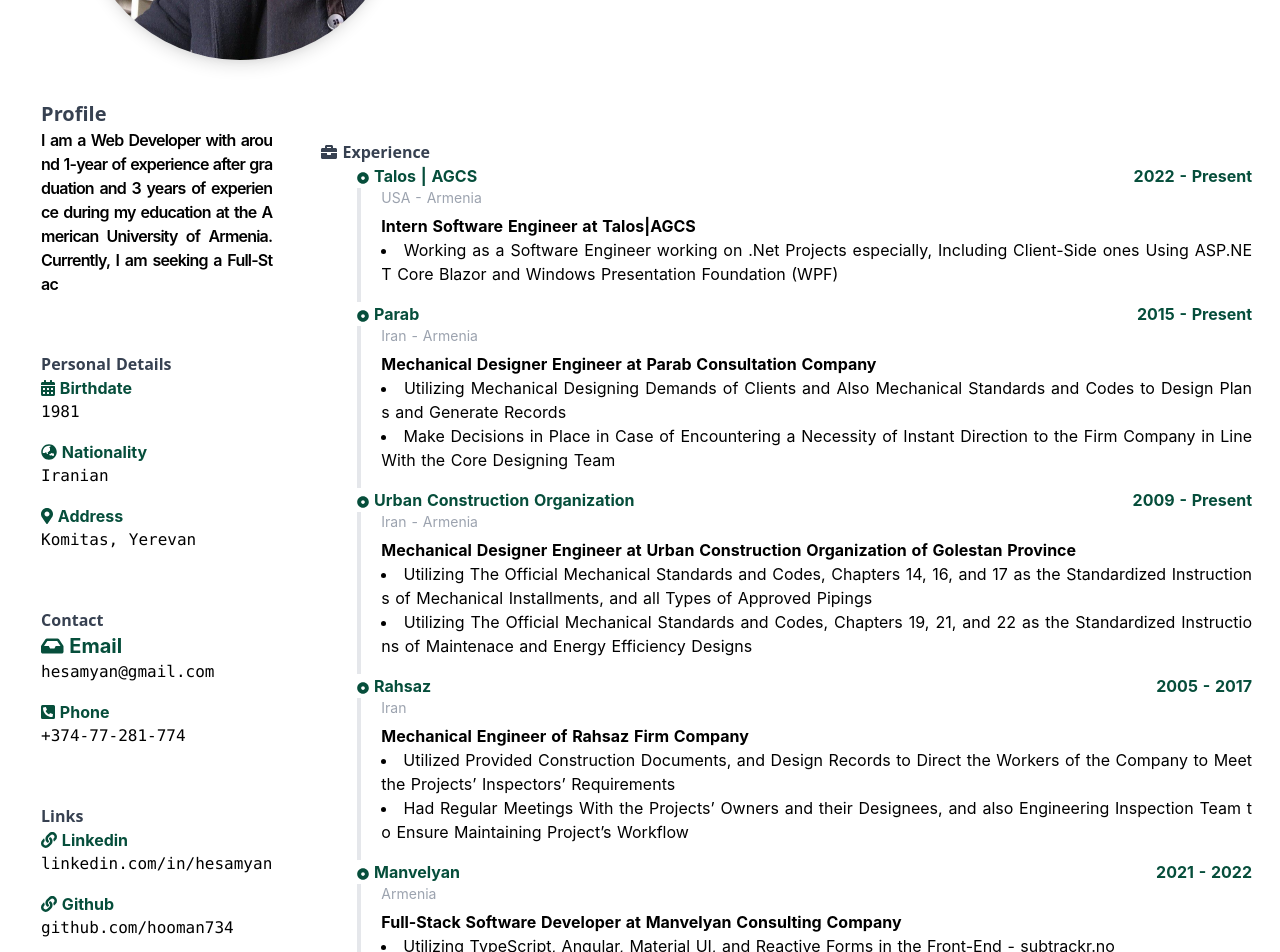
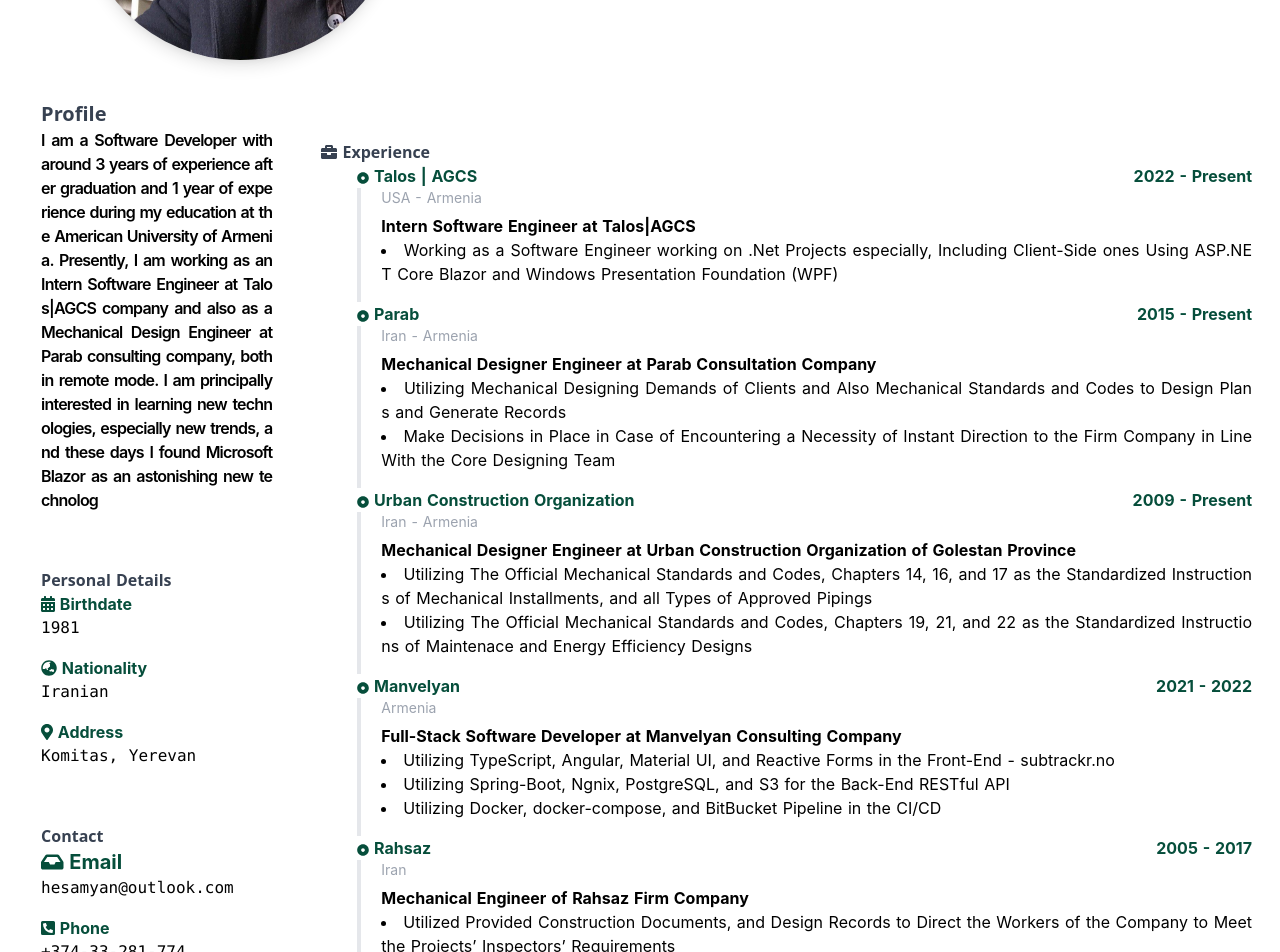
Before and after one commit to hooman734/cv-new, a Nuxt app: page / in a window 1280 px wide. Shown: the part 340-1292 px from the top of the page. Built offline with nearby package versions, Linux system fonts and the light colour scheme.

Commit message:
revised some items

```diff
--- a/components/MainPanel.vue
+++ b/components/MainPanel.vue
@@ -41,17 +41,6 @@
           ]"
         ></experience>
         <experience
-          topic="Rahsaz"
-          subTopic="Iran"
-          date="2005 - 2017"
-          description1="Mechanical Engineer of Rahsaz Firm Company"
-          description2=""
-          :items="[
-            'Utilized Provided Construction Documents, and Design Records to Direct the Workers of the Company to Meet the Projects\’ Inspectors\’ Requirements',
-            'Had Regular Meetings With the Projects’ Owners and their Designees, and also Engineering Inspection Team to Ensure Maintaining Project’s Workflow',
-          ]"
-        ></experience>
-        <experience
           topic="Manvelyan"
           subTopic="Armenia"
           date="2021 - 2022"
@@ -61,6 +50,17 @@
             'Utilizing TypeScript, Angular, Material UI, and Reactive Forms in the Front-End - subtrackr.no',
             'Utilizing Spring-Boot, Ngnix, PostgreSQL, and S3 for the Back-End RESTful API',
             'Utilizing Docker, docker-compose, and BitBucket Pipeline in the CI/CD',
+          ]"
+        ></experience>
+        <experience
+          topic="Rahsaz"
+          subTopic="Iran"
+          date="2005 - 2017"
+          description1="Mechanical Engineer of Rahsaz Firm Company"
+          description2=""
+          :items="[
+            'Utilized Provided Construction Documents, and Design Records to Direct the Workers of the Company to Meet the Projects\’ Inspectors\’ Requirements',
+            'Had Regular Meetings With the Projects’ Owners and their Designees, and also Engineering Inspection Team to Ensure Maintaining Project’s Workflow',
           ]"
         ></experience>
         <!-- /Custom component -->
--- a/components/SidePanel.vue
+++ b/components/SidePanel.vue
@@ -35,12 +35,12 @@
               Email
             </p>
             <p class="font-light mb-4 font-mono">
-              <a target="_blank" href="mailto:hesamyan@gmail.com">hesamyan@gmail.com</a></p>
+              <a target="_blank" href="mailto:hesamyan@outlook.com">hesamyan@outlook.com</a></p>
             <p class="text-green-900 font-bold">
               <font-awesome-icon icon="phone-square-alt"/>
               Phone
             </p>
-            <p class="font-light mb-4 font-mono"><a target="_blank" href="tel:+37477281774">+374-77-281-774</a></p>
+            <p class="font-light mb-4 font-mono"><a target="_blank" href="tel:+37433281774">+374-33-281-774</a></p>
           </div>
           <div class="flex flex-col">
             <p class="font-bold text-gray-700 font-sans mt-3 md:mt-10">Links</p>
@@ -109,7 +109,8 @@ Vue.component('font-awesome-icon', FontAwesomeIcon)
 export default {
   name: "SidePanel",
   mounted() {
-    gsap.to(this.$refs.info, {duration: 10, text: "I am a Web Developer with around 1-year of experience after graduation and 3 years of experience during my education at the American University of Armenia. Currently, I am seeking a Full-Stack Software Development position."})
+    gsap.to(this.$refs.info, {duration: 10, text: "I am a Software Developer with around 3 years of experience after graduation and 1 year of experience during my education at the American University of Armenia.\nPresently, I am working as an Intern Software Engineer at Talos|AGCS company and also as a Mechanical Design Engineer at Parab consulting company, both in remote mode.\n" +
+        "I am principally interested in learning new technologies, especially new trends, and these days I found Microsoft Blazor as an astonishing new technology that provides us the ability to develop both in front and back ends only in C#."})
   }
 }
 
```
